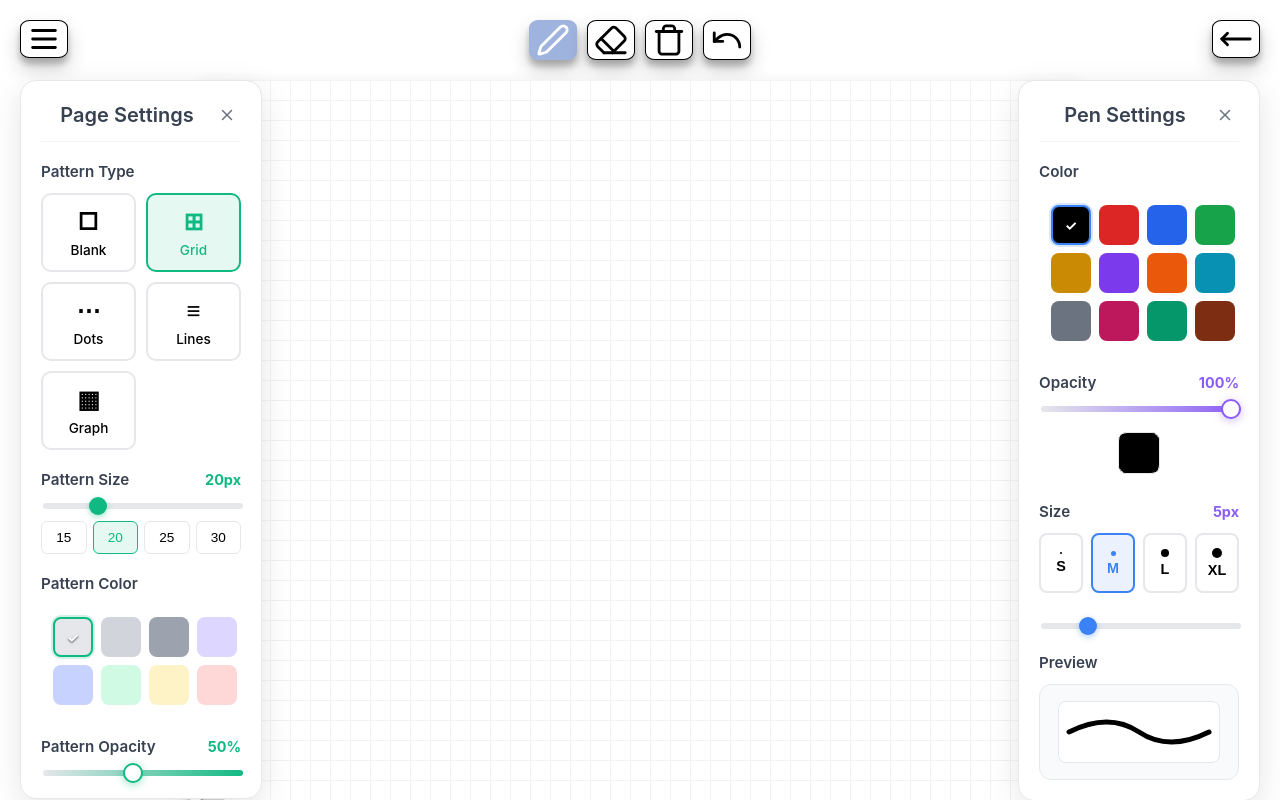
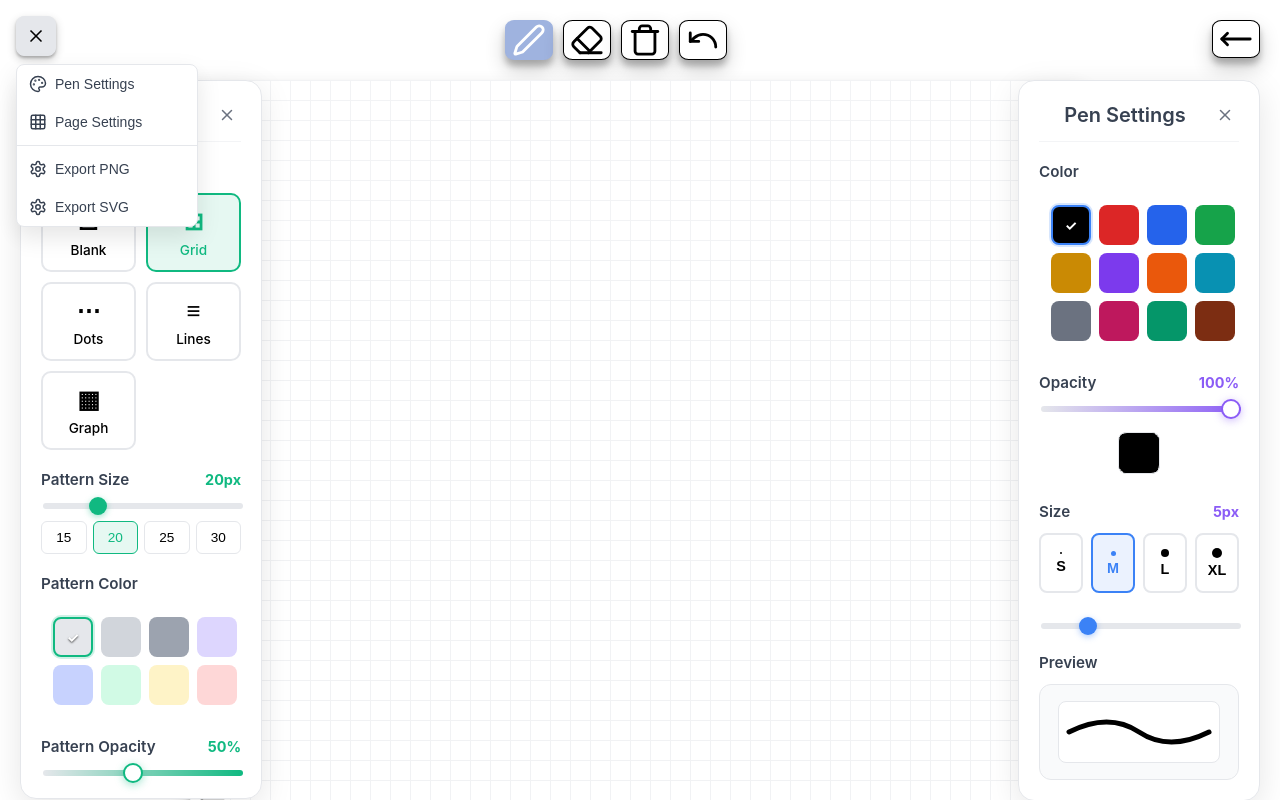
Before and after one commit to iamSt3el/InkDraw, a React (Create React App) app: page / in a window 1280 px wide. Both pictures are taken after a click on the button 44 px from the left and 39 px from the top of the page. Shown: the top 800 px of the page. Built offline with nearby package versions, Linux system fonts and the light colour scheme.

Commit message:
trying to add zoom function

```diff
--- a/src/components/SmoothCanvas/SmoothCanvas.module.scss
+++ b/src/components/SmoothCanvas/SmoothCanvas.module.scss
@@ -111,7 +111,7 @@
     &#temp-path {
       opacity: 0.98;
       fill-rule: nonzero;
-        shape-rendering: geometricPrecision; // Changed from optimizeSpeed
+      shape-rendering: geometricPrecision;
       will-change: d;
 
       // Add subtle shadow for better visual feedback
--- a/src/components/SmoothCanvas/core/CanvasEngine.js
+++ b/src/components/SmoothCanvas/core/CanvasEngine.js
@@ -59,9 +59,9 @@ export class CanvasEngine {
     if (inputType === 'pen') {
       return {
         ...baseOptions,
-        thinning: 0.3,
+        thinning: 0.6,
         simulatePressure: false,
-        smoothing: 0.3,
+        smoothing: 0.4,
         streamline: 0.9,
       };
     } else {
--- a/src/components/SmoothCanvas/core/CanvasRenderer.js
+++ b/src/components/SmoothCanvas/core/CanvasRenderer.js
@@ -17,14 +17,6 @@ export class CanvasRenderer {
         // For shapes, use direct SVG elements
         return this.renderShape(pathObj, pathsToErase.has(pathObj.id));
       } else {
-        // Get path opacity - first check if being erased
-        let pathOpacity = pathsToErase.has(pathObj.id) ? 0.3 : 1;
-
-        // Apply the stroke opacity if defined (converting from percentage to decimal)
-        if (!pathsToErase.has(pathObj.id) && pathObj.opacity !== undefined) {
-          pathOpacity = pathObj.opacity / 100;
-        }
-
         // For normal strokes
         return (
           <path
@@ -34,7 +26,7 @@ export class CanvasRenderer {
             stroke="none"
             fillRule="nonzero"
             style={{
-              opacity: pathOpacity,
+              opacity: pathsToErase.has(pathObj.id) ? 0.3 : 1,
               transition: 'opacity 0.1s ease'
             }}
           />
@@ -47,14 +39,7 @@ export class CanvasRenderer {
 
   // Render a shape based on its type
   renderShape(shape, isBeingErased) {
-    // First check if it's being erased
-    let shapeOpacity = isBeingErased ? 0.3 : 1;
-
-    // Apply the shape's opacity if not being erased
-    if (!isBeingErased && shape.opacity !== undefined) {
-      shapeOpacity = shape.opacity / 100;
-    }
-
+    const opacity = isBeingErased ? 0.3 : shape.opacity / 100;
     const key = shape.id;
 
     const shapeStyles = {
@@ -62,7 +47,7 @@ export class CanvasRenderer {
       strokeWidth: shape.strokeWidth,
       fill: shape.fill ? shape.fillColor : 'none',
       fillOpacity: shape.fill ? shape.fillOpacity / 100 : 0,
-      opacity: shapeOpacity,
+      opacity: opacity,
       transition: 'opacity 0.1s ease',
     };
 
@@ -119,7 +104,7 @@ export class CanvasRenderer {
             y2={shape.y2}
             stroke={shape.color}
             strokeWidth={shape.strokeWidth}
-            style={{ opacity: shapeOpacity, transition: 'opacity 0.1s ease' }}
+            style={{ opacity: opacity, transition: 'opacity 0.1s ease' }}
           />
         );
 
--- a/src/components/SmoothCanvas/core/EventHandler.js
+++ b/src/components/SmoothCanvas/core/EventHandler.js
@@ -123,11 +123,6 @@ export class EventHandler {
     tempPath.id = 'temp-path';
     tempPath.setAttribute('fill', this.options.strokeColor);
     tempPath.setAttribute('stroke', 'none');
-
-    // Apply opacity to temporary stroke
-    if (this.options.opacity !== undefined) {
-      tempPath.setAttribute('opacity', this.options.opacity / 100);
-    }
 
     try {
       const strokeOptions = this.engine.getStrokeOptions(this.engine.inputType, this.options.strokeWidth);
--- a/src/components/ToolBar/Index.jsx
+++ b/src/components/ToolBar/Index.jsx
@@ -1,8 +1,9 @@
 import React from 'react';
 import styles from './ToolBar.module.scss';
 import Button from '../atoms/Button/Button';
-import { Menu, Pen, Eraser, MoveLeft, Trash, Undo } from 'lucide-react';
+import { Menu, Pen, Eraser, MoveLeft, Trash, Undo, X, Palette, Grid3X3, Settings } from 'lucide-react';
 import { useDrawingStore } from '../../stores/drawingStore';
+import { useUIStore } from '../../stores/uiStore';
 
 const ToolBar = () => {
   // Get currentTool and setTool from the store
@@ -12,6 +13,16 @@ const ToolBar = () => {
     clearCanvas,
     undoCanvas
   } = useDrawingStore();
+
+  const {
+    toggleMenu,
+    isMenuOpen,
+    togglePagePanel,
+    togglePenPanel,
+    setMenuOpen,
+    handleExportImage,
+    handleExportSVG
+  } = useUIStore();
 
   // Handle tool selection
   const handlePenClick = () => {
@@ -37,7 +48,51 @@ const ToolBar = () => {
   return (
     <div className={styles.tb_cover}>
       <div className={styles.tb_menu}>
-        <Button Icon={Menu} />
+        <div className={`${styles.quick_menu} ${isMenuOpen ? styles.visible : ''}`}>
+          <button
+            className={styles.menu_toggle}
+            onClick={toggleMenu}
+            aria-label="Toggle quick menu"
+          >
+            {isMenuOpen ? <X size={20} /> : <Menu size={20} />}
+          </button>
+
+          {isMenuOpen && (
+            <div className={styles.menu_content}>
+              <button
+                className={styles.menu_item}
+                onClick={() => { togglePenPanel(); setMenuOpen(false); }}
+              >
+                <Palette size={18} />
+                <span>Pen Settings</span>
+              </button>
+              <button
+                className={styles.menu_item}
+                onClick={() => { togglePagePanel(); setMenuOpen(false); }}
+              >
+                <Grid3X3 size={18} />
+                <span>Page Settings</span>
+              </button>
+              <div className={styles.menu_divider} />
+              <button
+                className={styles.menu_item}
+                onClick={() => { handleExportImage(); setMenuOpen(false); }}
+              >
+                <Settings size={18} />
+                <span>Export PNG</span>
+              </button>
+              <button
+                className={styles.menu_item}
+                onClick={() => { handleExportSVG(); setMenuOpen(false); }}
+              >
+                <Settings size={18} />
+                <span>Export SVG</span>
+              </button>
+            </div>
+          )}
+        </div>
+
+
       </div>
 
       <div className={styles.tb_tools}>
--- a/src/components/ToolBar/ToolBar.module.scss
+++ b/src/components/ToolBar/ToolBar.module.scss
@@ -2,9 +2,78 @@
     display: flex;
     justify-content: space-between;
     padding: 20px;
-    .tb_menu{
 
-    }
+    .quick_menu {
+        position: absolute;
+        left: 1rem;
+        top: 1rem;
+        z-index: 10000;
+
+        .menu_toggle {
+          width: 40px;
+          height: 40px;
+          background-color: #f8fafc;
+          border: 1px solid #e5e7eb;
+          border-radius: 8px;
+          display: flex;
+          align-items: center;
+          justify-content: center;
+          cursor: pointer;
+          box-shadow: rgba(0, 0, 0, 0.19) 0px 4px 10px, rgba(0, 0, 0, 0.23) 0px 2px 3px;
+          transition: all 0.2s ease;
+
+          &:hover {
+            background-color: #f1f5f9;
+            transform: translateY(-2px);
+          }
+        }
+
+        &.visible .menu_toggle {
+          background-color: #e5e7eb;
+        }
+
+        .menu_content {
+          position: absolute;
+          top: calc(100% + 8px);
+          left: 0;
+          background-color: white;
+          border-radius: 8px;
+          box-shadow: 0 10px 25px rgba(0, 0, 0, 0.1);
+          width: 180px;
+          overflow: hidden;
+          animation: slideDown 0.2s ease;
+          z-index: 110;
+          border: 1px solid #e5e7eb;
+
+          .menu_item {
+            display: flex;
+            align-items: center;
+            gap: 8px;
+            padding: 10px 12px;
+            width: 100%;
+            border: none;
+            background: transparent;
+            text-align: left;
+            cursor: pointer;
+            transition: background 0.2s ease;
+            color: #374151;
+
+            &:hover {
+              background-color: #f3f4f6;
+            }
+
+            span {
+              font-size: 14px;
+            }
+          }
+
+          .menu_divider {
+            height: 1px;
+            background-color: #e5e7eb;
+            margin: 4px 0;
+          }
+        }
+      }
 
     .tb_tools{
         display: flex;
--- a/src/pages/NotebookInside/Index.jsx
+++ b/src/pages/NotebookInside/Index.jsx
@@ -4,8 +4,10 @@ import ToolBar from '../../components/ToolBar/Index';
 import NoteBookUi from '../../components/NotebookUi/Index';
 import PageSettingPanel from '../../components/PagePanel/PagePanel';
 import PenSettingPanel from '../../components/PenPanel/PenPanel';
+import { useDrawingStore } from '../../stores/drawingStore';
 
 const NotebookInside = () => {
+  const { currentTool } = useDrawingStore();
   return (
     <div className={styles.ni_cover}>
       <div className={styles.toolBar}>
@@ -14,13 +16,13 @@ const NotebookInside = () => {
 
       <div className={styles.ni_canvas_area}>
         <div className={styles.ni_page_setting}>
-          <PageSettingPanel/>
+          <PageSettingPanel />
         </div>
         <div className={styles.ni_canvas}>
           <NoteBookUi />
         </div>
         <div className={styles.ni_pen_setting}>
-          <PenSettingPanel/>
+          {currentTool === 'pen' ? (<PenSettingPanel />) : null }
         </div>
       </div>
     </div>
--- a/src/stores/uiStore.js
+++ b/src/stores/uiStore.js
@@ -91,6 +91,8 @@ export const useUIStore = create((set, get) => ({
     }
   },
 
+
+
   // Close all panels and modals
   closeAll: () => set({
     isPenPanelVisible: false,
```
Lines whose indentation alone changed are shown as unchanged.
